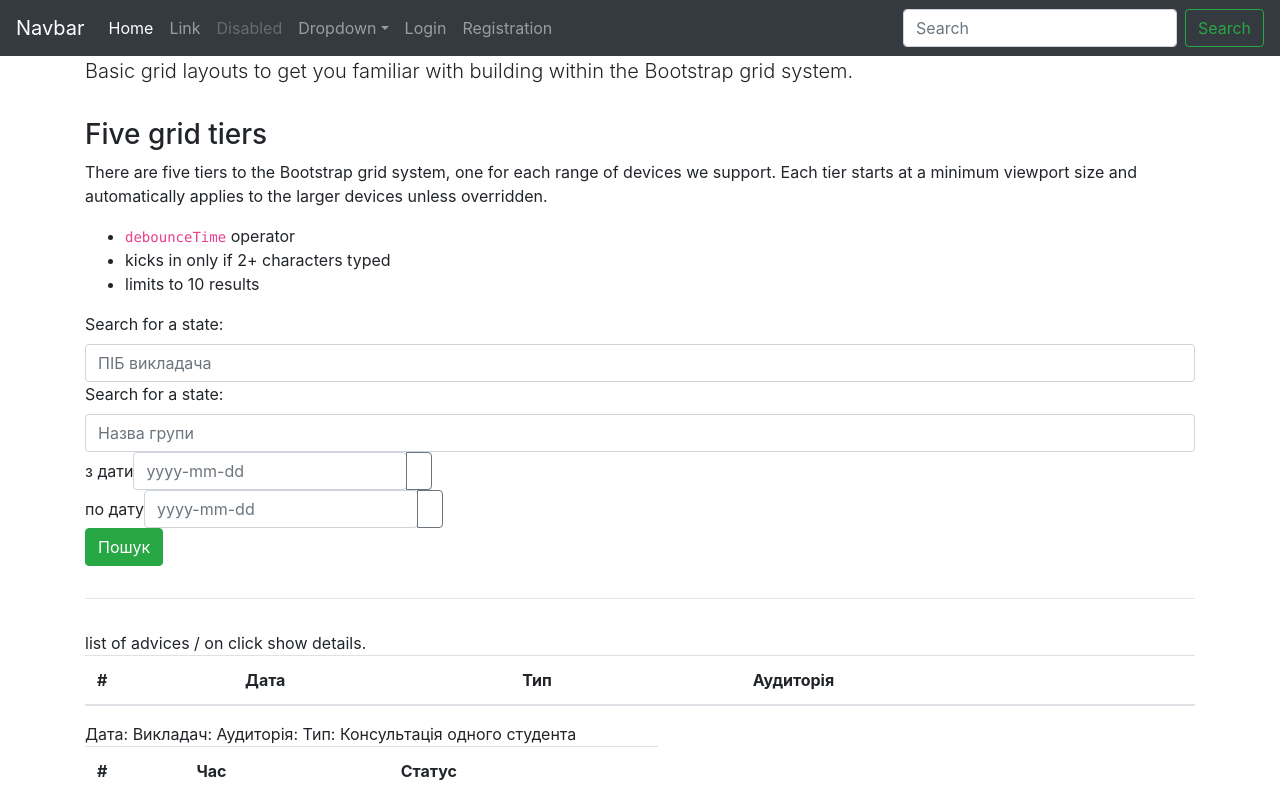
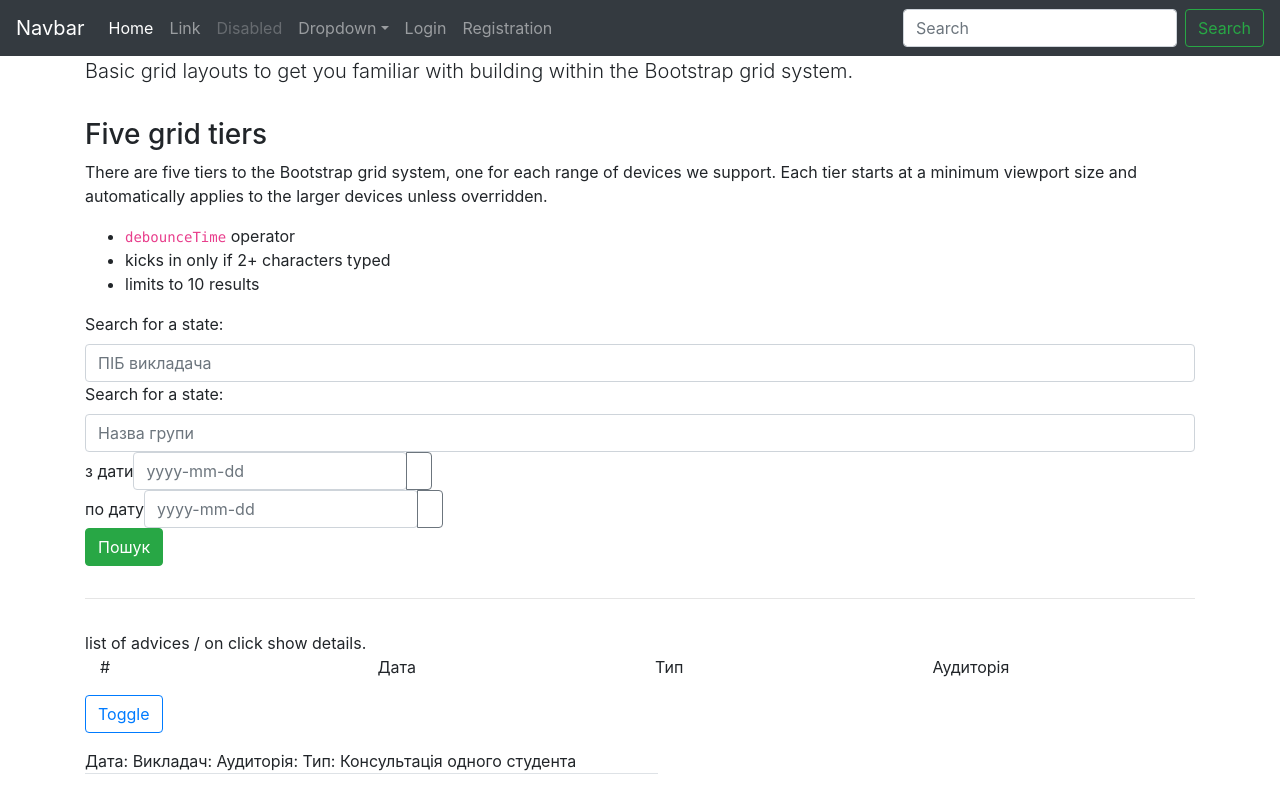
Before and after one commit to io16/diplom-web, an Angular app in the folder queue/: page / in a window 1280 px wide. Shown: the top 790 px of the page. Built offline with nearby package versions, Linux system fonts and the light colour scheme.

Commit message:
Add some style

```diff
--- a/queue/src/app/queue/queue.component.html
+++ b/queue/src/app/queue/queue.component.html
@@ -4,7 +4,8 @@
   <p class="lead">Basic grid layouts to get you familiar with building within the Bootstrap grid system.</p>
 
   <h3>Five grid tiers</h3>
-  <p>There are five tiers to the Bootstrap grid system, one for each range of devices we support. Each tier starts at a minimum viewport size and automatically applies to the larger devices unless overridden.</p>
+  <p>There are five tiers to the Bootstrap grid system, one for each range of devices we support. Each tier starts at a
+    minimum viewport size and automatically applies to the larger devices unless overridden.</p>
 
 
   <ul>
@@ -14,15 +15,17 @@
   </ul>
 
   <label for="teachers">Search for a state:</label>
-  <input id="teachers" type="text" class="form-control" placeholder="ПІБ викладача" [(ngModel)]="teachers" [ngbTypeahead]="search"/>
+  <input id="teachers" type="text" class="form-control" placeholder="ПІБ викладача" [(ngModel)]="teachers"
+         [ngbTypeahead]="search"/>
   <label for="groups">Search for a state:</label>
-  <input  id="groups" type="text" class="form-control"  placeholder="Назва групи" [(ngModel)]="groups" [ngbTypeahead]="search"/>
+  <input id="groups" type="text" class="form-control" placeholder="Назва групи" [(ngModel)]="groups"
+         [ngbTypeahead]="search"/>
 
   <form class="form-inline">
     <div class="form-group">
       <div class="input-group">
         <label> з дати
-          <input class="form-control"  placeholder="yyyy-mm-dd"
+          <input class="form-control" placeholder="yyyy-mm-dd"
                  name="dp" [(ngModel)]="startDate" ngbDatepicker #d="ngbDatepicker">
         </label>
         <div class="input-group-append">
@@ -38,7 +41,7 @@
     <div class="form-group">
       <div class="input-group">
         <label> по дату
-        <input class="form-control"  placeholder="yyyy-mm-dd"
+          <input class="form-control" placeholder="yyyy-mm-dd"
                  name="dp" [(ngModel)]="endDate" ngbDatepicker #d1="ngbDatepicker">
         </label>
         <div class="input-group-append">
@@ -54,26 +57,46 @@
 
   list of advices / on click show details.
 
-  <table class="table">
-    <thead>
-    <tr>
-      <th scope="col">#</th>
-      <th scope="col">Дата</th>
-      <th scope="col">Тип</th>
-      <th scope="col">Аудиторія</th>
-    </tr>
-    </thead>
-    <tbody>
 
-    <tr *ngFor="let advice of advices">
-      <td> {{advice.startDate}}</td>
-      <td> {{advice.endDate}}</td>
-      <td> {{advice.type}}</td>
-    </tr>
+  <div class="container">
+    <div class="row">
+      <div class="col">#</div>
+      <div class="col">Дата</div>
+      <div class="col">Тип</div>
+      <div class="col">Аудиторія</div>
+    </div>
+  </div>
 
-    </tbody>
-  </table>
+    <div *ngFor="let advice of advices" >
+      <div class="row" (click)="getAdviceById(advice.id)">
+        <div class="col">{{advice.id}}</div>
+        <div class="col">{{advice.startDate}}</div>
+        <div class="col">{{advice.endDate}}</div>
+        <div class="col">{{advice.type}}</div>
+      </div>
+      <div *ngIf="isCollapsed && showAdviceId == advice.id">
+        <div class="card">
+          <div class="card-body">
 
+            <div *ngFor="let detail of detailAdvice">
+              start :
+              {{detail.reservedStartDate}}
+              end :
+              {{detail.reservedEndDate}}
+              <p *ngIf="!detail.studentId"> Статус Вільно</p>
+              <p *ngIf="detail.studentId"> Статус Занято</p>
+            </div>
+          </div>
+        </div>
+      </div>
+
+    </div>
+  <p>
+    <button type="button" class="btn btn-outline-primary" (click)="isCollapsed = !isCollapsed"
+            [attr.aria-expanded]="!isCollapsed" >
+      Toggle
+    </button>
+  </p>
 
 
   <!--<div *ngIf=""></div>-->
@@ -90,8 +113,10 @@
     <tr>
       <th scope="row">1</th>
       <td>Mark</td>
-      <td>Вільно  </td>
-      <td><button class="btn btn-success" (click)="findAdvices()"> Зареєструватися</button> </td>
+      <td>Вільно</td>
+      <td>
+        <button class="btn btn-success"> Зареєструватися</button>
+      </td>
     </tr>
     <tr>
       <th scope="row">2</th>
--- a/queue/src/app/queue/queue.component.ts
+++ b/queue/src/app/queue/queue.component.ts
@@ -22,13 +22,17 @@ export class QueueComponent implements OnInit {
     'Nebraska', 'Nevada', 'New Hampshire', 'New Jersey', 'New Mexico', 'New York', 'North Carolina', 'North Dakota',
     'Northern Mariana Islands', 'Ohio', 'Oklahoma', 'Oregon', 'Palau', 'Pennsylvania', 'Puerto Rico', 'Rhode Island',
     'South Carolina', 'South Dakota', 'Tennessee', 'Texas', 'Utah', 'Vermont', 'Virgin Islands', 'Virginia',
-    'Washington', 'West Virginia', 'Wisconsin', 'Wyoming'];
+    'Washington', 'West Virginia', 'Wisconsin', 'Wyoming', 'ssssssssssssssssssssssssssssssssssssssssssss'];
   public startDate: any;
   public endDate: any;
   public teachers: any;
   public groups: any;
   public advices: any[];
+  public detailAdvice: any;
 
+
+  public isCollapsed = false;
+  public showAdviceId;
   search = (text$: Observable<string>) =>
     text$.pipe(
       debounceTime(200),
@@ -36,6 +40,19 @@ export class QueueComponent implements OnInit {
       map(term => term.length < 2 ? []
         : this.states.filter(v => v.toLowerCase().indexOf(term.toLowerCase()) > -1).slice(0, 10))
     );
+
+
+  getAdviceById(adviceId: number) {
+    console.log(adviceId);
+    this.showAdviceId = adviceId;
+    this.isCollapsed = !this.isCollapsed
+    this.adviceService.getAdviceById(adviceId)
+      .subscribe( a =>
+      {
+        console.dir(a);
+        this.detailAdvice = a
+      })
+  }
 
   findAdvices() {
     // console.log(Date.parse(`${this.startDate.year}-` ).);
--- a/queue/src/app/service/advice.service.ts
+++ b/queue/src/app/service/advice.service.ts
@@ -11,8 +11,12 @@ export class AdviceService {
 
   constructor( private http: HttpClient) { }
   getAdvices(teacherId: number, startDate: any, endDate: any) : Observable<Advice[]>{
-    return this.http.get<Advice[]>("http://127.0.0.1:8084/advice?teacher=1&start=2018-05-04T08:00:00.000&end=2018-05-06T08:00:00.000")
+    return this.http.get<Advice[]>("http://127.0.0.1:8084/advice?teacher=1&start=2018-05-04T08:00:00.000&end=2018-05-06T08:00:00.000");
 
     // return {id:[1,2]};
   }
+
+  getAdviceById(adviceId)  : Observable<any[]> {
+    return this.http.get<any[]>("http://127.0.0.1:8084/advice/student?advice_id=" +adviceId);
+  }
 }
```
Lines whose indentation alone changed are shown as unchanged.
